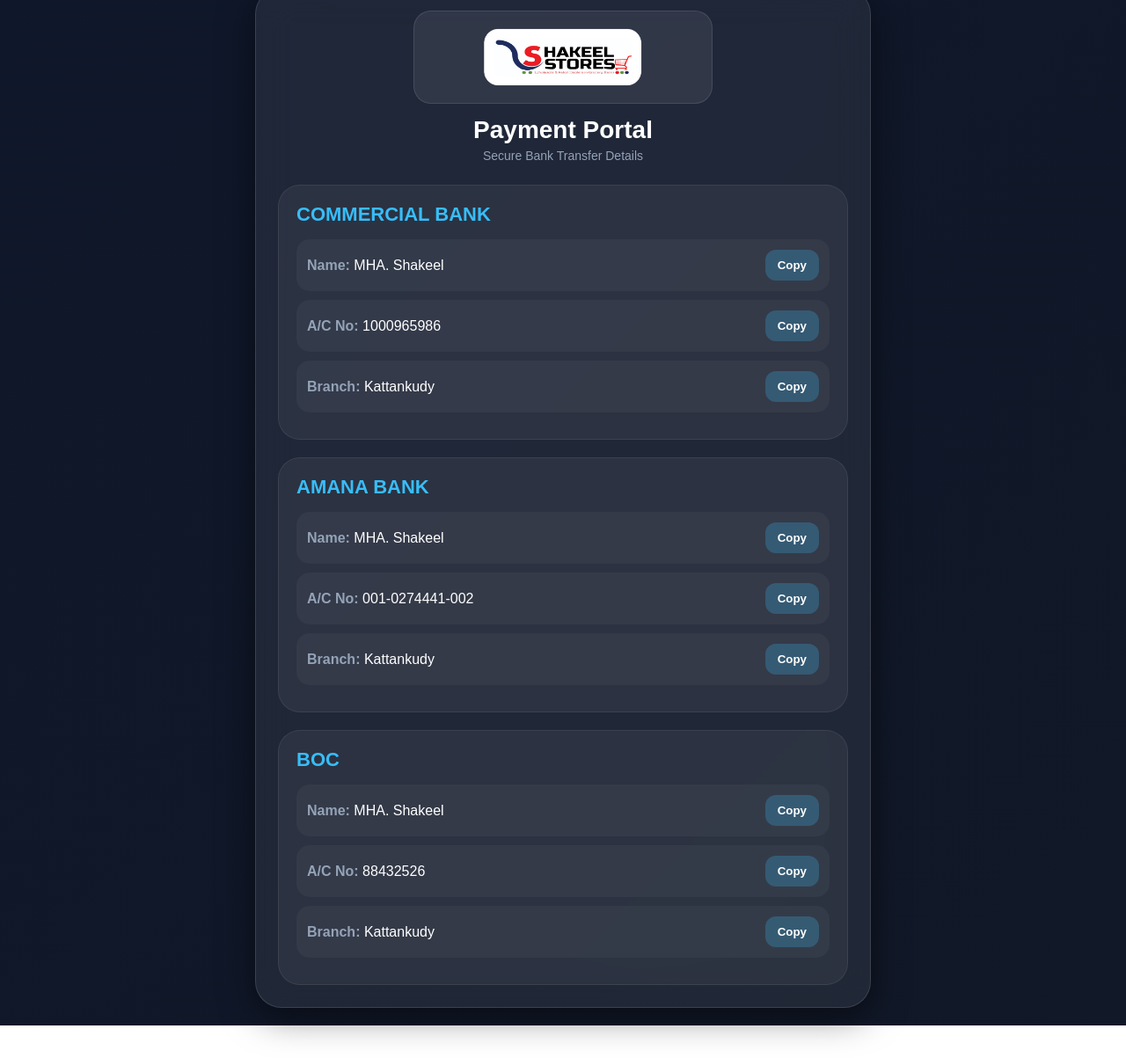
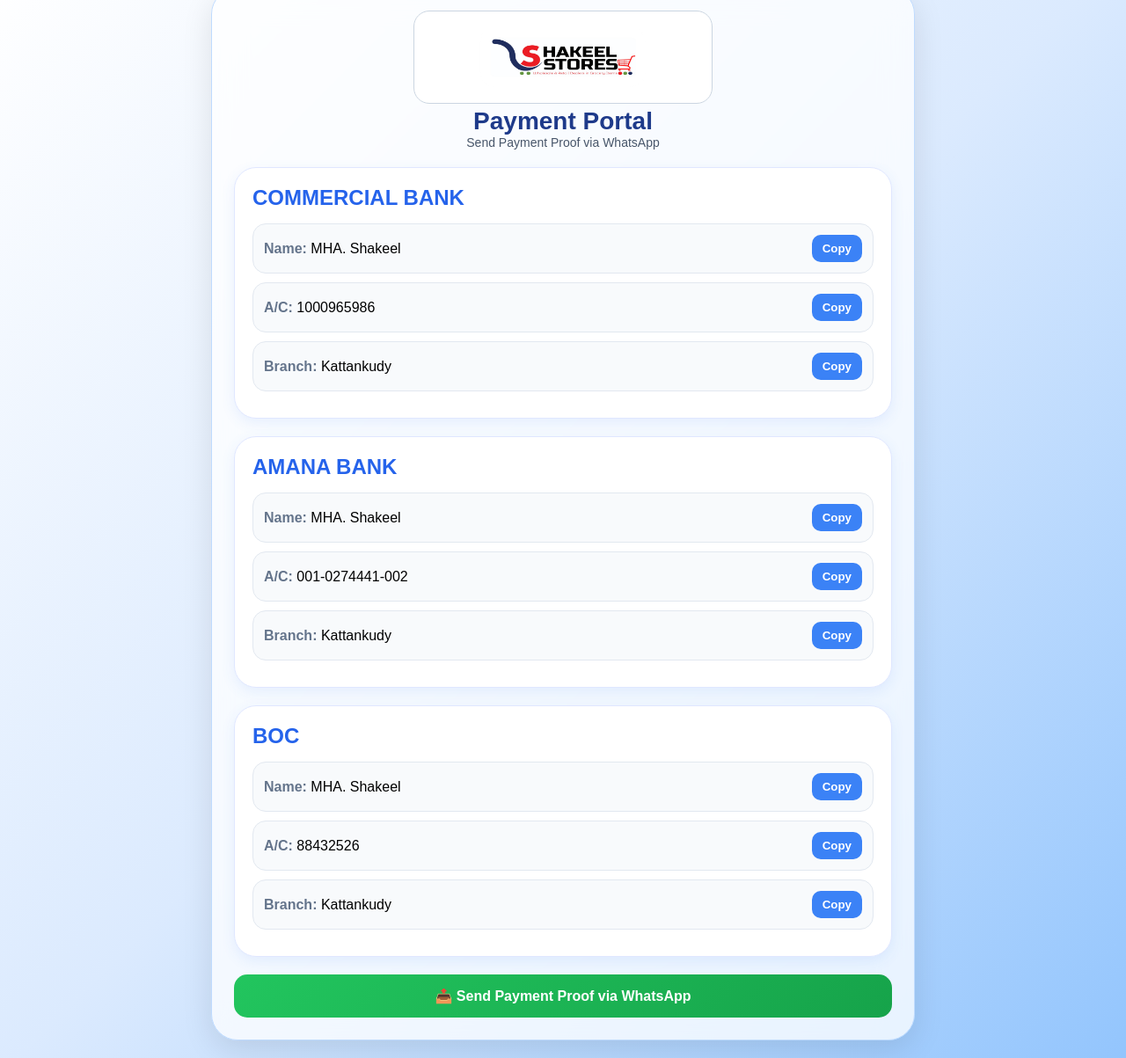
Before and after one commit to linkfree1357-hash/Shakeel-Bank, a plain HTML site: page index.html in a window 1280 px wide. Shown: the part 34-1237 px from the top of the page at 88% size. Before the commit the page ends 1200 px from the top, so only its background shows below. Drawn offline with Linux system fonts and the light colour scheme.

Commit message:
Update index.html

```diff
--- a/index.html
+++ b/index.html
@@ -3,7 +3,7 @@
 <head>
 <meta charset="UTF-8">
 <meta name="viewport" content="width=device-width, initial-scale=1.0">
-<title>Shakeel Store Payment Portal</title>
+<title>Payment Portal</title>
 
 <style>
 *{
@@ -19,30 +19,29 @@ body{
   justify-content:center;
   align-items:center;
   padding:20px;
-  background:linear-gradient(135deg,#0f172a,#111827);
-  color:white;
+
+  background: linear-gradient(135deg,#ffffff,#dbeafe,#93c5fd);
 }
 
-/* MAIN BOX */
+/* MAIN CONTAINER */
 .container{
   width:100%;
-  max-width:700px;
+  max-width:800px;
+
+  background:rgba(255,255,255,0.75);
+  backdrop-filter:blur(18px);
+
+  border-radius:30px;
   padding:25px;
-  border-radius:30px;
 
-  background:rgba(255,255,255,0.07);
-  border:1px solid rgba(255,255,255,0.12);
-
-  backdrop-filter:blur(20px);
-  -webkit-backdrop-filter:blur(20px);
-
-  box-shadow:0 10px 40px rgba(0,0,0,0.5);
+  border:1px solid #bfdbfe;
+  box-shadow:0 10px 35px rgba(0,0,0,0.1);
 }
 
 /* LOGO */
 .logo{
   text-align:center;
-  margin-bottom:25px;
+  margin-bottom:20px;
 }
 
 .logo img{
@@ -51,39 +50,39 @@ body{
   aspect-ratio:3.2/1;
   object-fit:contain;
 
-  background:rgba(255,255,255,0.08);
-  padding:12px;
-  border-radius:20px;
-
-  border:1px solid rgba(255,255,255,0.1);
+  background:white;
+  padding:10px;
+  border-radius:18px;
+  border:1px solid #cbd5e1;
 }
 
 .title{
   font-size:28px;
   font-weight:bold;
-  margin-top:10px;
+  color:#1e3a8a;
 }
 
 .subtitle{
-  color:#94a3b8;
   font-size:14px;
-  margin-top:5px;
+  color:#475569;
 }
 
 /* BANK CARD */
 .bank{
   margin-top:20px;
   padding:20px;
+
+  background:white;
   border-radius:25px;
 
-  background:rgba(255,255,255,0.05);
-  border:1px solid rgba(255,255,255,0.08);
+  border:1px solid #e0e7ff;
+
+  box-shadow:0 5px 15px rgba(59,130,246,0.1);
 }
 
 .bank h2{
-  color:#38bdf8;
+  color:#2563eb;
   margin-bottom:15px;
-  font-size:22px;
 }
 
 /* ROW */
@@ -95,44 +94,54 @@ body{
   padding:12px;
   margin-bottom:10px;
 
+  background:#f8fafc;
   border-radius:15px;
-  background:rgba(255,255,255,0.04);
+  border:1px solid #e2e8f0;
 }
 
 .label{
-  color:#94a3b8;
+  color:#64748b;
   font-weight:bold;
 }
 
 /* COPY BUTTON */
 .copy-btn{
-  padding:10px 14px;
+  padding:8px 12px;
   border:none;
-  border-radius:12px;
+  border-radius:10px;
 
-  background:rgba(56,189,248,0.25);
+  background:#3b82f6;
   color:white;
+
+  cursor:pointer;
+  font-weight:bold;
+}
+
+.copy-btn:hover{
+  background:#1d4ed8;
+}
+
+/* SEND BUTTON */
+.send-btn{
+  width:100%;
+  margin-top:20px;
+  padding:15px;
+
+  border:none;
+  border-radius:15px;
+
+  background:linear-gradient(135deg,#22c55e,#16a34a);
+  color:white;
+
+  font-size:16px;
   font-weight:bold;
 
   cursor:pointer;
-  transition:0.25s;
+  transition:0.3s;
 }
 
-.copy-btn:hover{
-  background:#38bdf8;
-  transform:scale(1.05);
-}
-
-/* COPIED ANIMATION */
-.copy-btn.copied{
-  background:#22c55e !important;
-  animation:pop 0.4s ease;
-}
-
-@keyframes pop{
-  0%{transform:scale(1);}
-  50%{transform:scale(1.2);}
-  100%{transform:scale(1);}
+.send-btn:hover{
+  transform:scale(1.02);
 }
 
 /* TOAST */
@@ -142,9 +151,11 @@ body{
   left:50%;
   transform:translateX(-50%) translateY(100px);
 
-  background:rgba(0,0,0,0.7);
-  padding:14px 20px;
-  border-radius:15px;
+  background:#111827;
+  color:white;
+
+  padding:12px 18px;
+  border-radius:12px;
 
   opacity:0;
   transition:0.4s;
@@ -164,10 +175,9 @@ body{
 
   <!-- LOGO -->
   <div class="logo">
-    <img src="logo.png" alt="Logo">
-
+    <img src="logo.png">
     <div class="title">Payment Portal</div>
-    <div class="subtitle">Secure Bank Transfer Details</div>
+    <div class="subtitle">Send Payment Proof via WhatsApp</div>
   </div>
 
   <!-- COMMERCIAL BANK -->
@@ -176,17 +186,17 @@ body{
 
     <div class="row">
       <div><span class="label">Name:</span> MHA. Shakeel</div>
-      <button class="copy-btn" onclick="copy(this,'MHA. Shakeel')">Copy</button>
+      <button class="copy-btn" onclick="copy('MHA. Shakeel')">Copy</button>
     </div>
 
     <div class="row">
-      <div><span class="label">A/C No:</span> 1000965986</div>
-      <button class="copy-btn" onclick="copy(this,'1000965986')">Copy</button>
+      <div><span class="label">A/C:</span> 1000965986</div>
+      <button class="copy-btn" onclick="copy('1000965986')">Copy</button>
     </div>
 
     <div class="row">
       <div><span class="label">Branch:</span> Kattankudy</div>
-      <button class="copy-btn" onclick="copy(this,'Kattankudy')">Copy</button>
+      <button class="copy-btn" onclick="copy('Kattankudy')">Copy</button>
     </div>
   </div>
 
@@ -196,17 +206,17 @@ body{
 
     <div class="row">
       <div><span class="label">Name:</span> MHA. Shakeel</div>
-      <button class="copy-btn" onclick="copy(this,'MHA. Shakeel')">Copy</button>
+      <button class="copy-btn" onclick="copy('MHA. Shakeel')">Copy</button>
     </div>
 
     <div class="row">
-      <div><span class="label">A/C No:</span> 001-0274441-002</div>
-      <button class="copy-btn" onclick="copy(this,'001-0274441-002')">Copy</button>
+      <div><span class="label">A/C:</span> 001-0274441-002</div>
+      <button class="copy-btn" onclick="copy('001-0274441-002')">Copy</button>
     </div>
 
     <div class="row">
       <div><span class="label">Branch:</span> Kattankudy</div>
-      <button class="copy-btn" onclick="copy(this,'Kattankudy')">Copy</button>
+      <button class="copy-btn" onclick="copy('Kattankudy')">Copy</button>
     </div>
   </div>
 
@@ -216,50 +226,64 @@ body{
 
     <div class="row">
       <div><span class="label">Name:</span> MHA. Shakeel</div>
-      <button class="copy-btn" onclick="copy(this,'MHA. Shakeel')">Copy</button>
+      <button class="copy-btn" onclick="copy('MHA. Shakeel')">Copy</button>
     </div>
 
     <div class="row">
-      <div><span class="label">A/C No:</span> 88432526</div>
-      <button class="copy-btn" onclick="copy(this,'88432526')">Copy</button>
+      <div><span class="label">A/C:</span> 88432526</div>
+      <button class="copy-btn" onclick="copy('88432526')">Copy</button>
     </div>
 
     <div class="row">
       <div><span class="label">Branch:</span> Kattankudy</div>
-      <button class="copy-btn" onclick="copy(this,'Kattankudy')">Copy</button>
+      <button class="copy-btn" onclick="copy('Kattankudy')">Copy</button>
     </div>
   </div>
+
+  <!-- SEND PROOF -->
+  <button class="send-btn" onclick="sendWhatsApp()">
+    📤 Send Payment Proof via WhatsApp
+  </button>
 
 </div>
 
 <!-- TOAST -->
-<div class="toast" id="toast">Copied Successfully ✓</div>
+<div class="toast" id="toast">Copied ✓</div>
 
 <script>
 
-function copy(btn,text){
-
+function copy(text){
   navigator.clipboard.writeText(text);
 
-  btn.classList.add("copied");
-  let old = btn.innerText;
-  btn.innerText = "Copied ✓";
-
-  setTimeout(()=>{
-    btn.classList.remove("copied");
-    btn.innerText = old;
-  },1200);
-
-  let toast = document.getElementById("toast");
+  let toast=document.getElementById("toast");
+  toast.innerText="Copied ✓";
   toast.classList.add("show");
 
   setTimeout(()=>{
     toast.classList.remove("show");
   },1500);
+}
 
+/* WHATSAPP SEND */
+function sendWhatsApp(){
+
+  let message =
+`Hello Shakeel Store 👋
+
+I have made a payment.
+
+Please find my payment receipt attached.
+
+Thank you.`;
+
+  let phone = "+94 77 057 8483"; // 👉 change this
+
+  let url = "https://wa.me/"+phone+"?text="+encodeURIComponent(message);
+
+  window.open(url,"_blank");
 }
 
 </script>
 
 </body>
-</html>
+</html></html>
```
